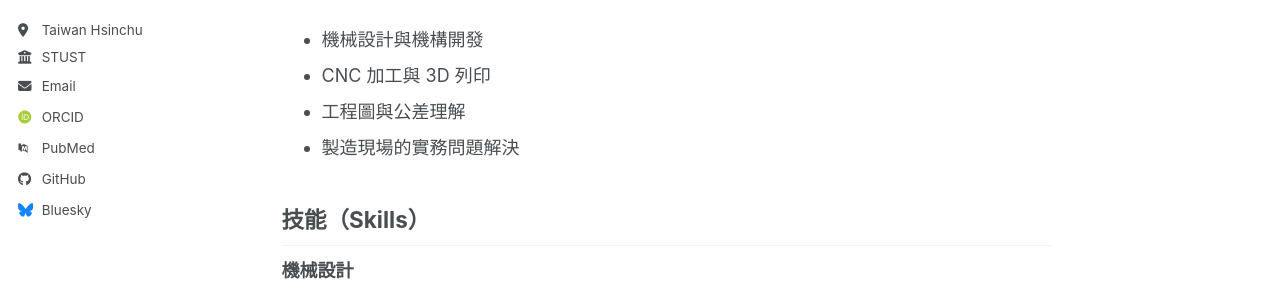
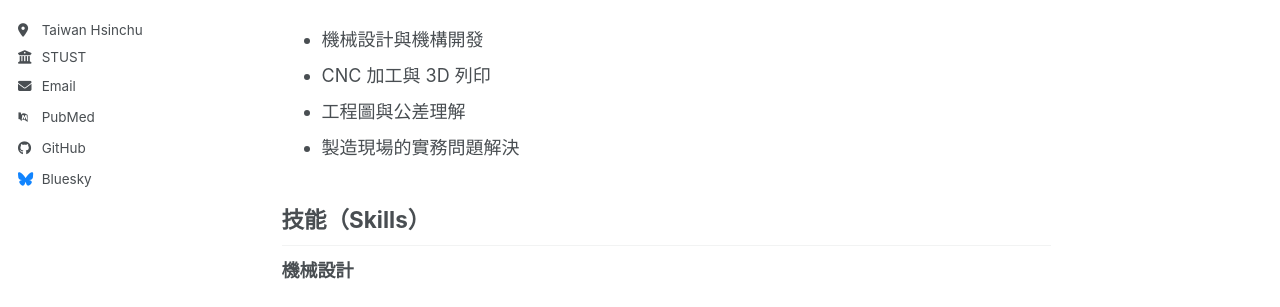
Before and after one commit to Kuri-YAC/Kuri-YAC, a Jekyll site: the page built from _pages/about.md, in a window 1280 px wide. Shown: the part 340-647 px from the top of the page. Built offline with Jekyll 4.4.1, drawn with Linux system fonts in a browser that asks for light colours; some web fonts are replaced; a script bundle is joined from its source files by our own code; library files that are not in the unit come from our copies.

Commit message:
Update _config.yml

```diff
--- a/_config.yml
+++ b/_config.yml
@@ -37,7 +37,6 @@ author:
   arxiv            : # URL - Update with the correct link to your profile
   inspire-hep      : # URL
   impactstory      : # URL
-  orcid            : "https://orcid.org/yourorcidurl"
   semantic         : # URL
   ssrn             : # URL
   pubmed           : "https://www.ncbi.nlm.nih.gov/pubmed/?term=john+snow"
```
